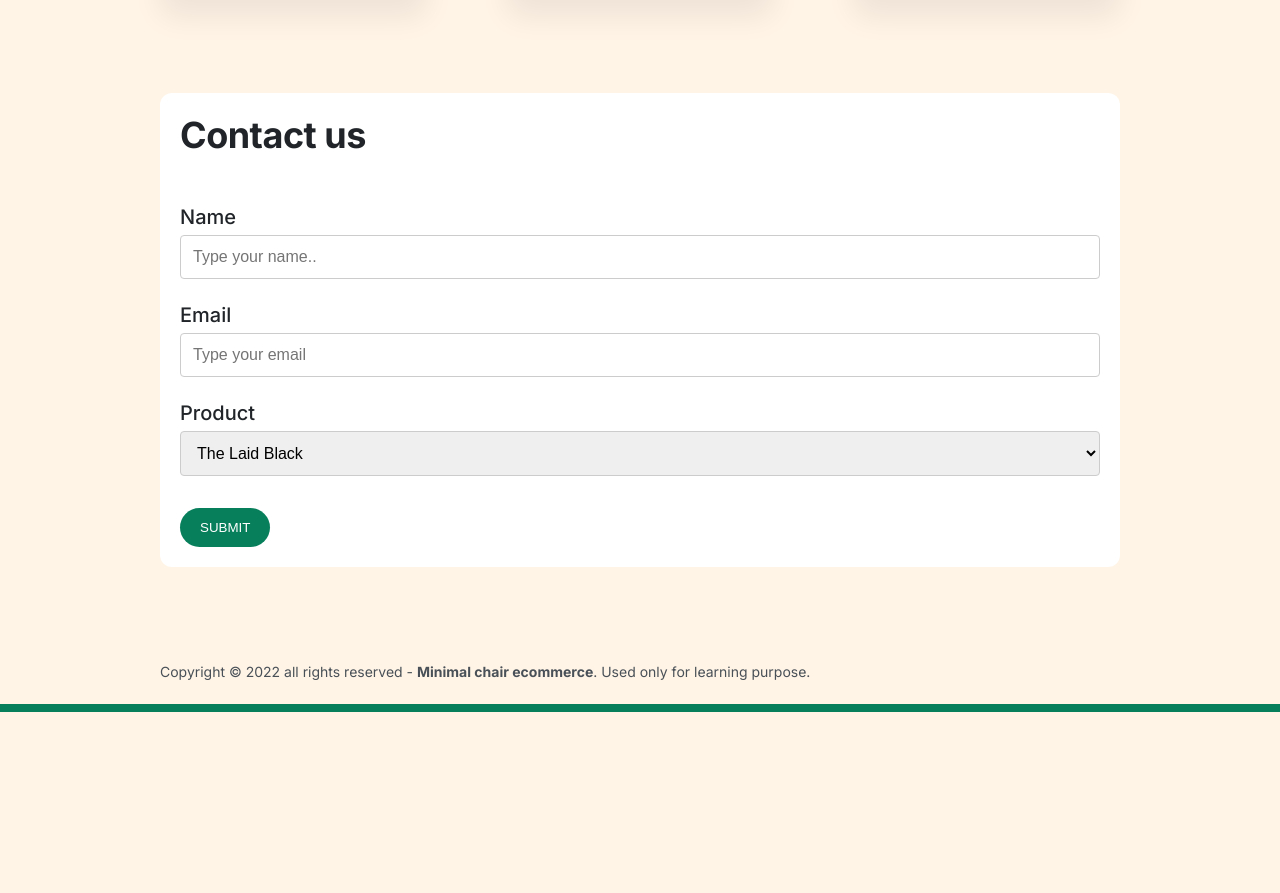
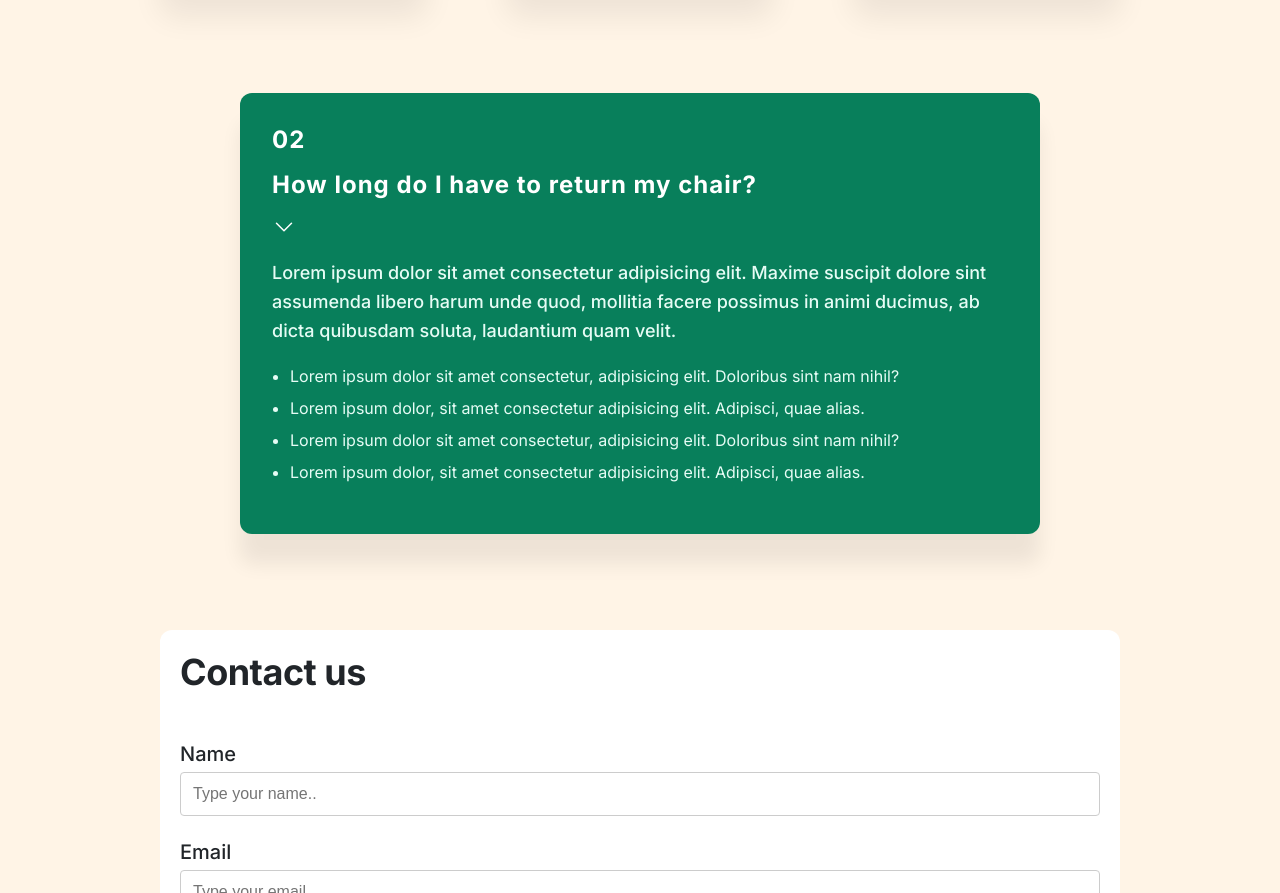
Before and after one commit to BlackbeardCode/minimal-chair-ecommerce, a plain HTML site: page index.html in a window 1280 px wide. Shown: the part 2088-2981 px from the top of the page. Before the commit the page ends 2800 px from the top, so only its background shows below. Drawn offline with Linux system fonts and the light colour scheme.

Commit message:
initialcommit

```diff
--- a/index.html
+++ b/index.html
@@ -403,6 +403,56 @@
         </div>
       </section>
 
+      <section id="accordion">
+        <div class="accordion">
+          <div class="item">
+            <p class="number">02</p>
+            <p class="item-text">How long do I have to return my chair?</p>
+            <svg
+              xmlns="http://www.w3.org/2000/svg"
+              fill="none"
+              viewBox="0 0 24 24"
+              stroke-width="1.5"
+              stroke="currentColor"
+              class="icon"
+            >
+              <path
+                stroke-linecap="round"
+                stroke-linejoin="round"
+                d="M19.5 8.25l-7.5 7.5-7.5-7.5"
+              />
+            </svg>
+
+            <div class="hidden-box">
+              <p>
+                Lorem ipsum dolor sit amet consectetur adipisicing elit. Maxime
+                suscipit dolore sint assumenda libero harum unde quod, mollitia
+                facere possimus in animi ducimus, ab dicta quibusdam soluta,
+                laudantium quam velit.
+              </p>
+              <ul>
+                <li>
+                  Lorem ipsum dolor sit amet consectetur, adipisicing elit.
+                  Doloribus sint nam nihil?
+                </li>
+                <li>
+                  Lorem ipsum dolor, sit amet consectetur adipisicing elit.
+                  Adipisci, quae alias.
+                </li>
+                <li>
+                  Lorem ipsum dolor sit amet consectetur, adipisicing elit.
+                  Doloribus sint nam nihil?
+                </li>
+                <li>
+                  Lorem ipsum dolor, sit amet consectetur adipisicing elit.
+                  Adipisci, quae alias.
+                </li>
+              </ul>
+            </div>
+          </div>
+        </div>
+      </section>
+
       <section id="contact">
         <div class="contact-form">
           <form>
--- a/style.css
+++ b/style.css
@@ -339,7 +339,51 @@ h3 {
   align-items: baseline;
   font-size: 20px;
 }
-
+/* ACCORDION */
+.accordion {
+  max-width: 800px;
+  margin: 0 auto;
+  padding: 24px;
+  color: #e6fcf5;
+  background-color: var(--main-color);
+  border-radius: 12px;
+  box-shadow: 0 30px 20px rgba(0, 0, 0, 0.07);
+}
+.item {
+  margin-bottom: 20px;
+}
+.number,
+.item-text {
+  padding: 8px;
+  font-size: 24px;
+  font-weight: 700;
+  color: #fff;
+  letter-spacing: 1px;
+}
+.icon {
+  margin: 8px;
+  font-weight: 700;
+  width: 24px;
+  height: 24px;
+  stroke: #fff;
+}
+.hidden-box {
+  padding: 8px;
+  font-size: 16px;
+}
+.hidden-box p {
+  color: #e6fcf5;
+  font-size: 18px;
+  font-weight: 500;
+  line-height: 1.6;
+  margin-bottom: 20px;
+}
+.hidden-box ul {
+  margin-left: 18px;
+  display: flex;
+  flex-direction: column;
+  gap: 12px;
+}
 /* CONTACT FORM */
 input[type="text"],
 select,
```
